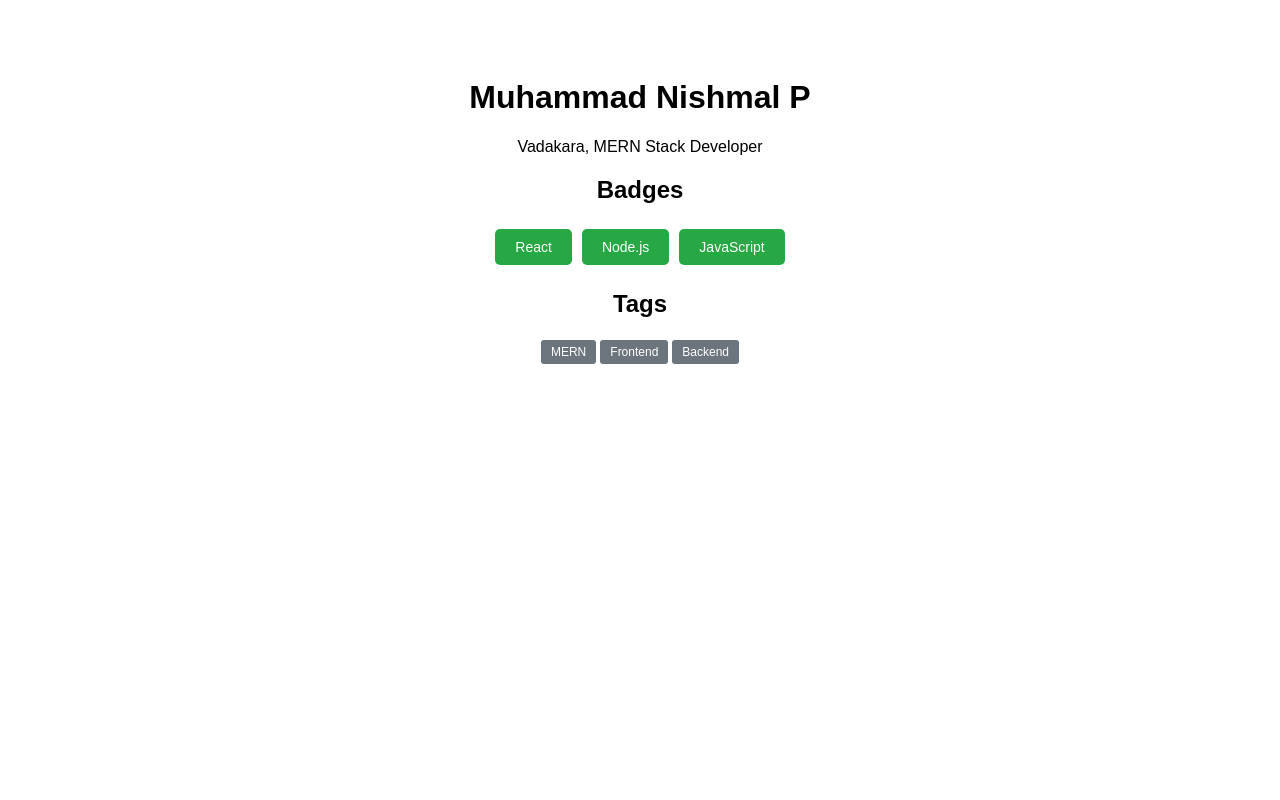
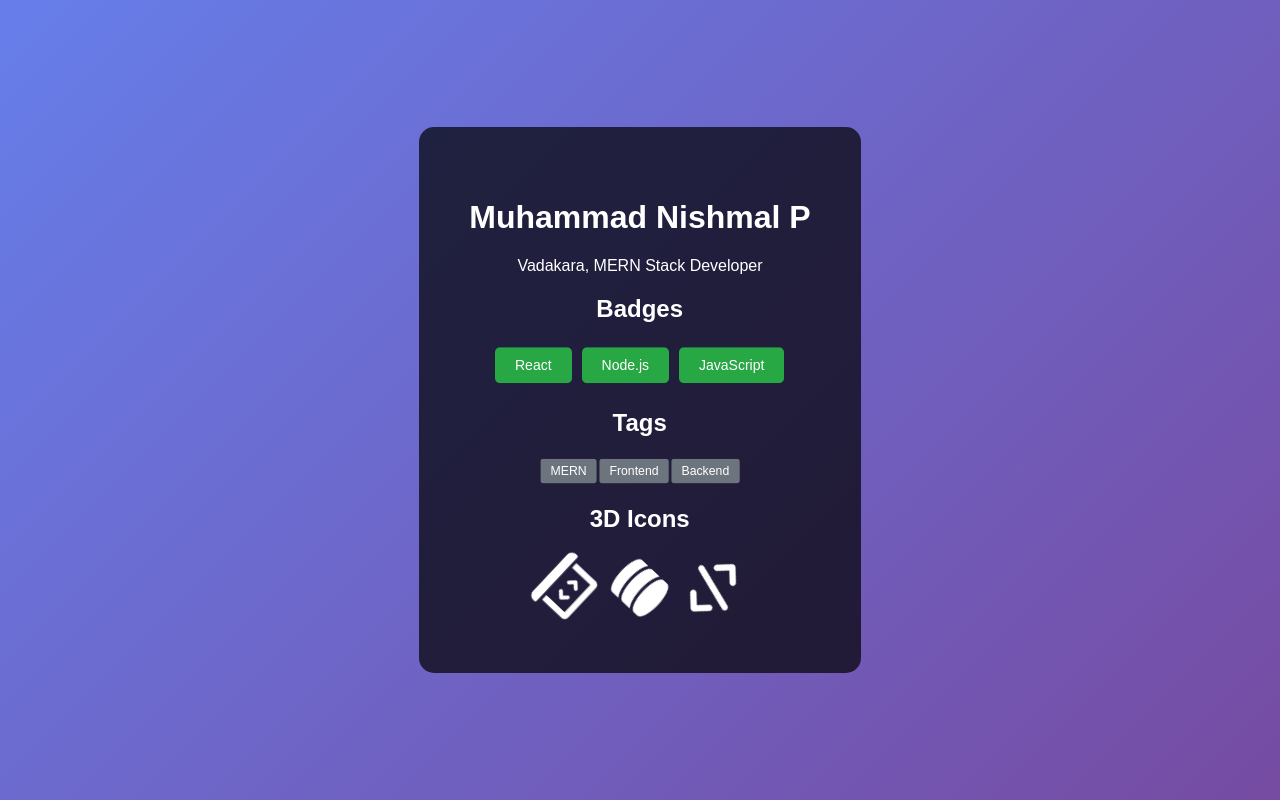
Before and after one commit to Its-me-nishmal/nishmal, a plain HTML site: page index.html in a window 1280 px wide. Drawn offline with nearby package versions, Linux system fonts and the light colour scheme.

Commit message:
Update index.html

```diff
--- a/index.html
+++ b/index.html
@@ -11,13 +11,25 @@
     <script src="https://unpkg.com/@babel/standalone/babel.min.js"></script>
     <!-- Animate.css for animations -->
     <link rel="stylesheet" href="https://cdnjs.cloudflare.com/ajax/libs/animate.css/4.1.1/animate.min.css"/>
+    <!-- Font Awesome for 3D icons -->
+    <link rel="stylesheet" href="https://cdnjs.cloudflare.com/ajax/libs/font-awesome/6.0.0-beta3/css/all.min.css"/>
     <style>
         body {
             font-family: Arial, sans-serif;
+            background: linear-gradient(135deg, #667eea 0%, #764ba2 100%);
+            color: white;
+            margin: 0;
+            display: flex;
+            justify-content: center;
+            align-items: center;
+            height: 100vh;
+            overflow: hidden;
         }
         .portfolio-container {
             text-align: center;
             padding: 50px;
+            background: rgba(0, 0, 0, 0.7);
+            border-radius: 15px;
         }
         .badge {
             display: inline-block;
@@ -27,6 +39,7 @@
             color: white;
             background-color: #007bff;
             font-size: 14px;
+            animation: float 3s infinite;
         }
         .tag {
             display: inline-block;
@@ -36,9 +49,29 @@
             background-color: #6c757d;
             color: white;
             font-size: 12px;
+            animation: pulse 2s infinite;
         }
         .custom-badge {
             background-color: #28a745;
+        }
+        @keyframes float {
+            0% { transform: translatey(0px); }
+            50% { transform: translatey(-10px); }
+            100% { transform: translatey(0px); }
+        }
+        @keyframes pulse {
+            0% { transform: scale(1); }
+            50% { transform: scale(1.1); }
+            100% { transform: scale(1); }
+        }
+        .icon {
+            font-size: 50px;
+            margin: 10px;
+            animation: rotate 4s linear infinite;
+        }
+        @keyframes rotate {
+            from { transform: rotate(0deg); }
+            to { transform: rotate(360deg); }
         }
     </style>
 </head>
@@ -53,7 +86,7 @@
             const [tags, setTags] = useState(["MERN", "Frontend", "Backend"]);
 
             return (
-                <div className="portfolio-container">
+                <div className="portfolio-container animate__animated animate__fadeIn">
                     <h1 className="animate__animated animate__fadeInDown">Muhammad Nishmal P</h1>
                     <p className="animate__animated animate__fadeInUp">Vadakara, MERN Stack Developer</p>
                     <div className="animate__animated animate__zoomIn">
@@ -68,6 +101,12 @@
                             <span key={tag} className="tag">{tag}</span>
                         ))}
                     </div>
+                    <div className="animate__animated animate__rotateIn">
+                        <h2>3D Icons</h2>
+                        <i className="fas fa-laptop-code icon"></i>
+                        <i className="fas fa-database icon"></i>
+                        <i className="fas fa-code icon"></i>
+                    </div>
                 </div>
             );
         }
```
